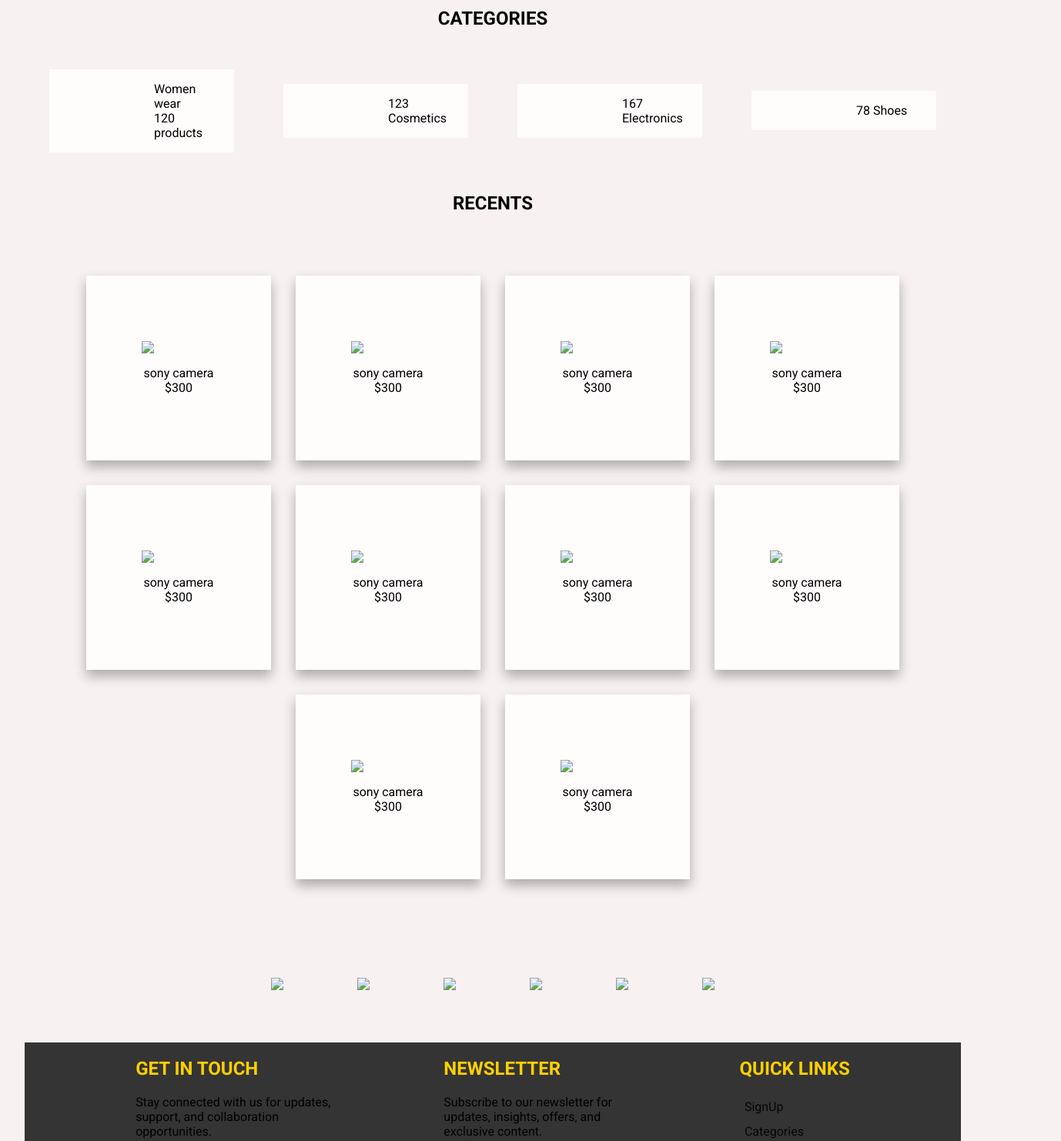
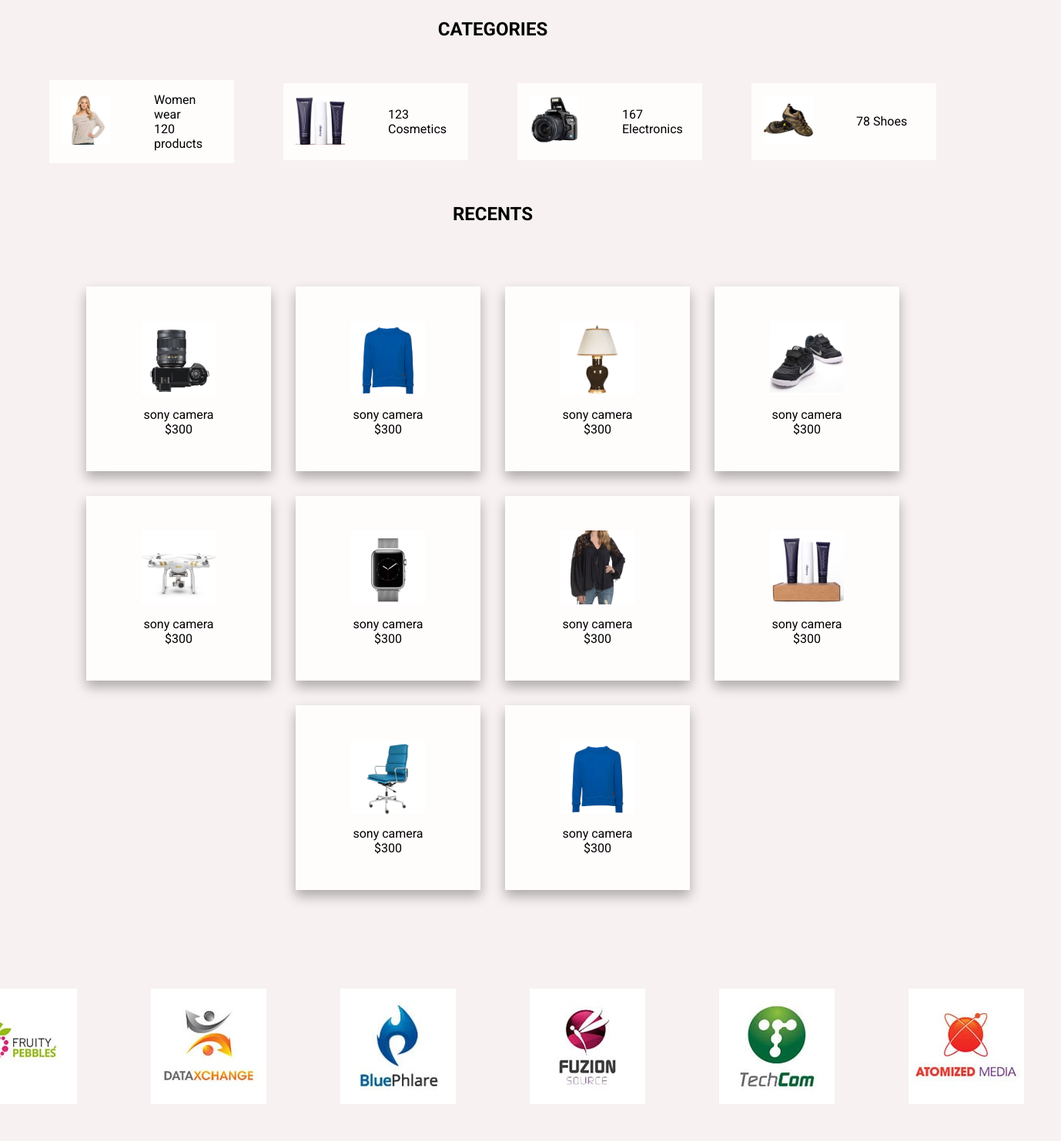
Before and after one commit to 1sandeep420/Shopping_cart, a plain HTML site: page index.html in a window 1280 px wide. Shown: the part 720-2202 px from the top of the page at 77% size, 1378 px wide, since content can reach past the window. Drawn offline with nearby package versions, Linux system fonts and the light colour scheme; files whose address does not match are found by name.

Commit message:
Path changed

```diff
--- a/index.html
+++ b/index.html
@@ -15,7 +15,7 @@
     <nav>
         <div class="topBar">
             <logo id="logo">
-                <img src="../Shopping/Assets/carts.png">
+                <img src="Assets/carts.png">
             </logo>
             <div id="Inputelement">
                 <input style="border: 0px; text-align: center;" type="text" placeholder="Search for products">
@@ -118,20 +118,20 @@
     <main id="Catageory_main">
 
         <div id="Categories">
-            <div><img src="../Shopping/Assets/img/cat-1.jpg" alt=""></div>
+            <div><img src="Assets/img/cat-1.jpg" alt=""></div>
             <div>Women wear<br>120 products</div>
         </div>
 
         <div id="Categories">
-            <div><img src="../Shopping/Assets/img/cat-4.jpg" alt=""></div>
+            <div><img src="Assets/img/cat-4.jpg" alt=""></div>
             <div> 123 Cosmetics</div>
         </div>
         <div id="Categories">
-            <div><img src="../Shopping/Assets/img/cat-2.jpg" alt=""></div>
+            <div><img src="Assets/img/cat-2.jpg" alt=""></div>
             <div> 167 Electronics</div>
         </div>
         <div id="Categories">
-            <div><img src="../Shopping/Assets/img/cat-3.jpg" alt=""></div>
+            <div><img src="Assets/img/cat-3.jpg" alt=""></div>
             <div> 78 Shoes</div>
         </div>
     </main>
@@ -140,7 +140,7 @@
 
     <main id="Recents">
         <div id="Recent_products">
-            <img src="../Shopping/Assets/img/product-1.jpg">
+            <img src="Assets/img/product-1.jpg">
             <div style="margin-top: 1rem; display: flex; justify-content: center; flex-direction: column; align-items: center;">
                 <span>sony camera</span>
                 <span>$300</span>
@@ -148,63 +148,63 @@
 
         </div>
         <div id="Recent_products">
-            <img src="../Shopping/Assets/img/product-2.jpg">
+            <img src="Assets/img/product-2.jpg">
             <div style="margin-top: 1rem; display: flex; justify-content: center; flex-direction: column; align-items: center;">
                 <span>sony camera</span>
                 <span>$300</span>
             </div>
         </div>
         <div id="Recent_products">
-            <img src="../Shopping/Assets/img/product-3.jpg">
+            <img src="Assets/img/product-3.jpg">
             <div style="margin-top: 1rem; display: flex; justify-content: center; flex-direction: column; align-items: center;">
                 <span>sony camera</span>
                 <span>$300</span>
             </div>
         </div>
         <div id="Recent_products">
-            <img src="../Shopping/Assets/img/product-4.jpg">
+            <img src="Assets/img/product-4.jpg">
             <div style="margin-top: 1rem; display: flex; justify-content: center; flex-direction: column; align-items: center;">
                 <span>sony camera</span>
                 <span>$300</span>
             </div>
         </div>
         <div id="Recent_products">
-            <img src="../Shopping/Assets/img/product-5.jpg">
+            <img src="Assets/img/product-5.jpg">
             <div style="margin-top: 1rem; display: flex; justify-content: center; flex-direction: column; align-items: center;">
                 <span>sony camera</span>
                 <span>$300</span>
             </div>
         </div>
         <div id="Recent_products">
-            <img src="../Shopping/Assets/img/product-6.jpg">
+            <img src="Assets/img/product-6.jpg">
             <div style="margin-top: 1rem; display: flex; justify-content: center; flex-direction: column; align-items: center;">
                 <span>sony camera</span>
                 <span>$300</span>
             </div>
         </div>
         <div id="Recent_products">
-            <img src="../Shopping/Assets/img/product-7.jpg">
+            <img src="Assets/img/product-7.jpg">
             <div style="margin-top: 1rem; display: flex; justify-content: center; flex-direction: column; align-items: center;">
                 <span>sony camera</span>
                 <span>$300</span>
             </div>
         </div>
         <div id="Recent_products">
-            <img src="../Shopping/Assets/img/product-8.jpg">
+            <img src="Assets/img/product-8.jpg">
             <div style="margin-top: 1rem; display: flex; justify-content: center; flex-direction: column; align-items: center;">
                 <span>sony camera</span>
                 <span>$300</span>
             </div>
         </div>
         <div id="Recent_products">
-            <img src="../Shopping/Assets/img/product-9.jpg">
+            <img src="Assets/img/product-9.jpg">
             <div style="margin-top: 1rem; display: flex; justify-content: center; flex-direction: column; align-items: center;">
                 <span>sony camera</span>
                 <span>$300</span>
             </div>
         </div>
         <div id="Recent_products">
-            <img src="../Shopping/Assets/img/product-2.jpg">
+            <img src="Assets/img/product-2.jpg">
             <div style="margin-top: 1rem; display: flex; justify-content: center; flex-direction: column; align-items: center;">
                 <span>sony camera</span>
                 <span>$300</span>
@@ -214,22 +214,22 @@
 </div>
 <div id="Partners">
     <div>
-        <img src="../Coffee/Assets/img/vendor-1.jpg">
+        <img src="Assets/img/vendor-1.jpg">
     </div>
     <div>
-        <img src=".../Coffee/Assets/img/vendor-2.jpg">
+        <img src="Assets/img/vendor-2.jpg">
     </div>
    <div>
-    <img src="../Coffee/Assets/img/vendor-3.jpg">
+    <img src="Assets/img/vendor-3.jpg">
    </div>
    <div>
-    <img src="../Coffee/Assets/img/vendor-4.jpg">
+    <img src="Assets/img/vendor-4.jpg">
    </div>
    <div>
-    <img src="../Coffee/Assets/img/vendor-5.jpg">
+    <img src="Assets/img/vendor-5.jpg">
    </div>
    <div>
-    <img src="../Coffee/Assets/img/vendor-6.jpg">
+    <img src="Assets/img/vendor-6.jpg">
    </div>
 </div>
     <footer>
```
